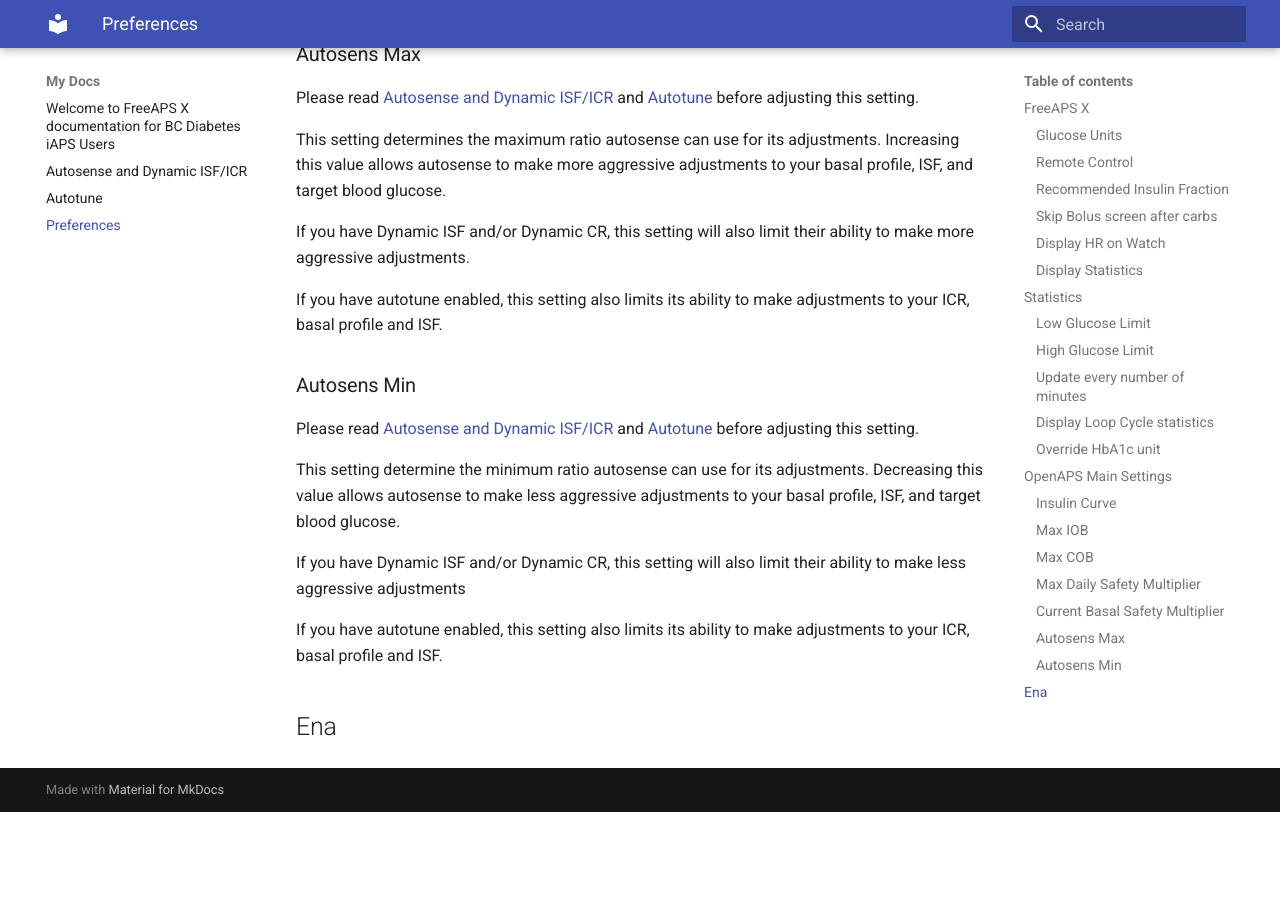
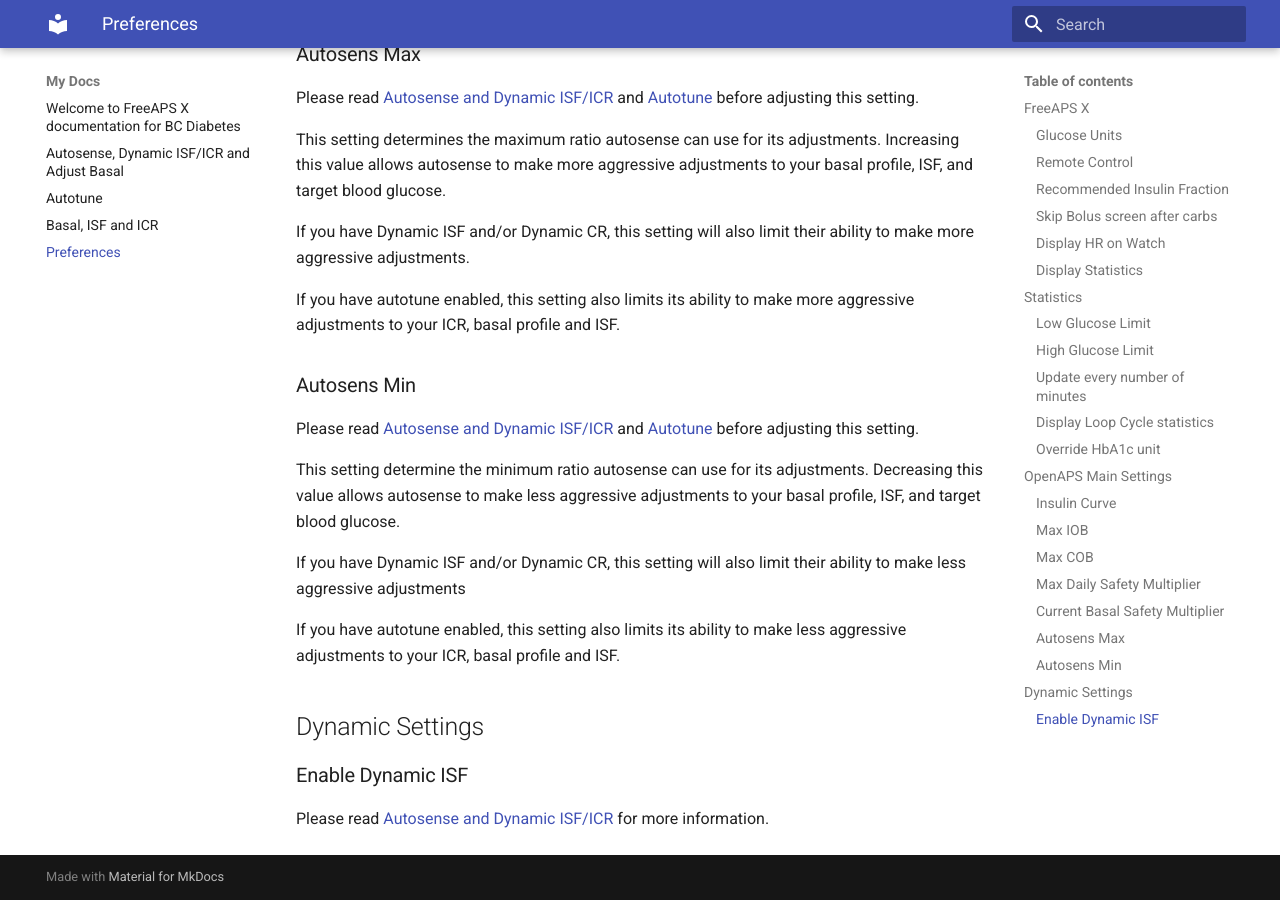
Before and after one commit to adamakeo/faxDocument, an MkDocs documentation site: the page built from docs/preferences.md, in a window 1280 px wide and 900 px high, scrolled down 5120 px. Built offline with MkDocs 1.6.1 and Material for MkDocs 9.7.7, drawn with Linux system fonts in a browser that asks for light colours; before the commit the page ends 5932 px from its top, so only the background shows below that.

Commit message:
Adding information on ISF, ICR and basal rates

```diff
--- a/docs/autosens-dynamic.md
+++ b/docs/autosens-dynamic.md
@@ -1,4 +1,4 @@
-# Autosense and Dynamic ISF/ICR
+# Autosense, Dynamic ISF/ICR and Adjust Basal
 ## Auto-sensitivity Mode
 - Note to check if AF affects autosens
 
--- /dev/null
+++ b/docs/basal-isf-icr.md
@@ -0,0 +1 @@
+# Basal, ISF and ICR
--- a/docs/index.md
+++ b/docs/index.md
@@ -1,7 +1,9 @@
-# Welcome to FreeAPS X documentation for BC Diabetes iAPS Users
+# Welcome to FreeAPS X documentation for BC Diabetes
 
 ## Getting Started
-Read through the information provided in preferences and other linked resources. For help building the app, defer to <a href="https://www.loopandlearn.org/freeaps-x/">Loop and Learn</a>. These resources specifically describe <a href="https://github.com/Jon-b-m/freeaps">Jon's fork</a> which is undergoing rapid development.
+Read through the information provided in preferences and other linked resources. For a review on basal rates, insulin carb ratio (ICR) and insulin sensitivity factor (ISF), <a href="/basal-isf-icr">click here</a>.
+
+For help building the app, defer to <a href="https://www.loopandlearn.org/freeaps-x/">Loop and Learn</a>. These resources specifically describe <a href="https://github.com/Jon-b-m/freeaps">Jon's fork</a>. This branch is undergoing rapid development so please be patient for documentation updates.
 
 ## What settings should I use?
 
--- a/docs/preferences.md
+++ b/docs/preferences.md
@@ -152,7 +152,7 @@
 
 If you have Dynamic ISF and/or Dynamic CR, this setting will also limit their ability to make more aggressive adjustments.
 
-If you have autotune enabled, this setting also limits its ability to make adjustments to your ICR, basal profile and ISF.
+If you have autotune enabled, this setting also limits its ability to make more aggressive adjustments to your ICR, basal profile and ISF.
 
 ### Autosens Min
 Please read <a href="/autosens-dynamic">Autosense and Dynamic ISF/ICR</a> and <a href="/autotune">Autotune</a> before adjusting this setting.
@@ -161,6 +161,8 @@
 
 If you have Dynamic ISF and/or Dynamic CR, this setting will also limit their ability to make less aggressive adjustments
 
-If you have autotune enabled, this setting also limits its ability to make adjustments to your ICR, basal profile and ISF.
+If you have autotune enabled, this setting also limits its ability to make less aggressive adjustments to your ICR, basal profile and ISF.
 
-## Ena
+## Dynamic Settings
+### Enable Dynamic ISF
+Please read <a href="/autosens-dynamic">Autosense and Dynamic ISF/ICR</a> for more information.
```
Also changed, not shown: other parts of docs/autosens-dynamic.md (+1 -1 lines), docs/autotune.md (+1 -1 lines).
